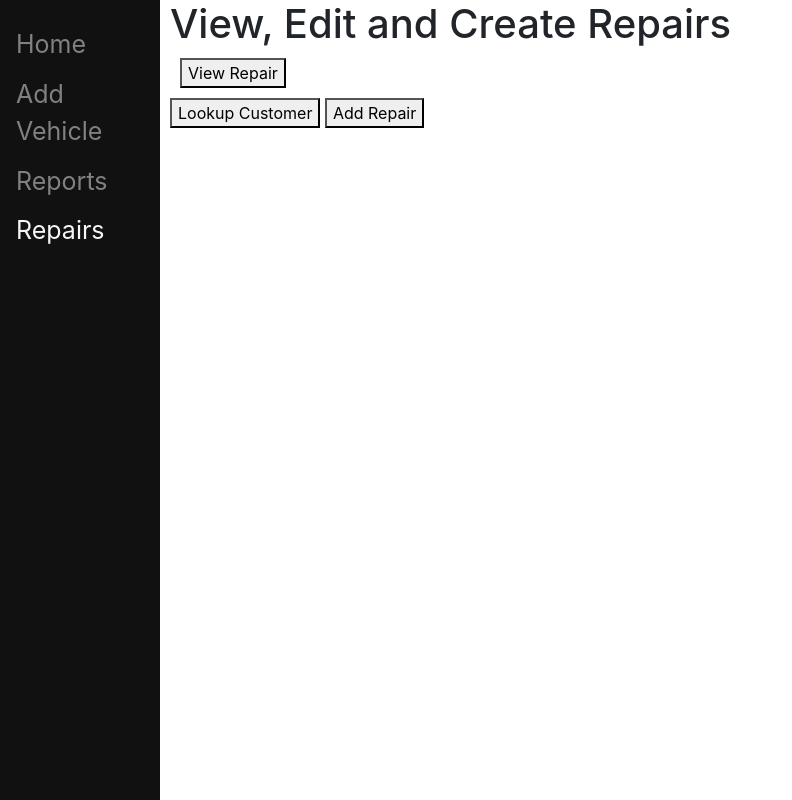
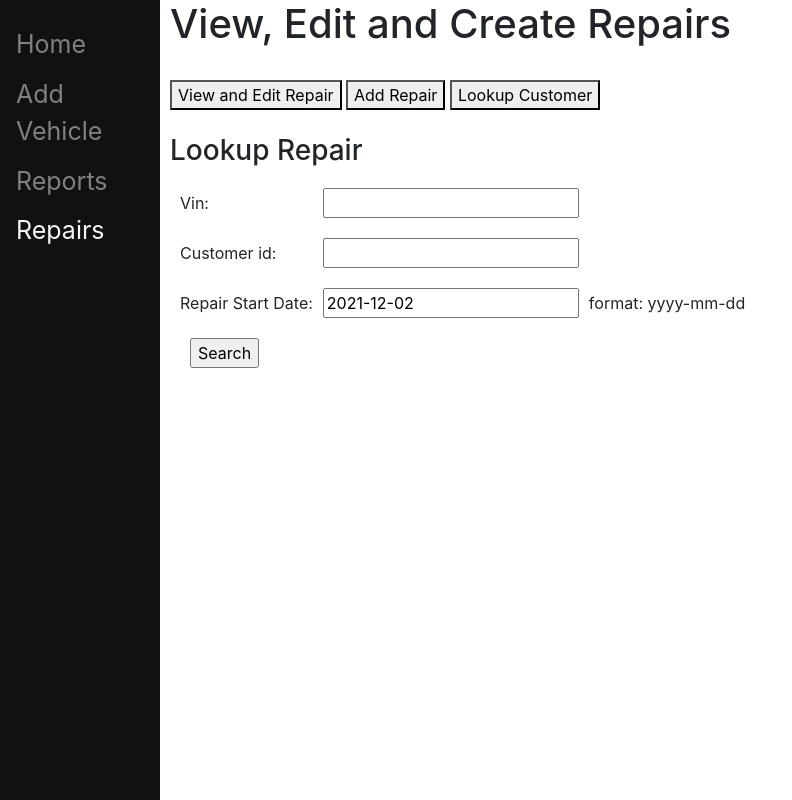
Before and after one commit to dennismdan/car_dealership_database_proj, a Django app: page /repairs/ in a window 1280 px wide. Shown: the whole page, without its empty margins (0-792 px from the left). Run offline with Django 3.2, Linux system fonts and the light colour scheme; some libraries are stand-ins or nearby versions.

Commit message:
partial implementation of repairs and parts

```diff
--- a/Phase_3/Jaunty2/main_app/forms.py
+++ b/Phase_3/Jaunty2/main_app/forms.py
@@ -9,7 +9,8 @@ from main_app.utils import (get_colors,
                             run_reports,
                             find_customer,
                             get_customer_id,
-                            run_query,check_if_instance_exists)
+                            run_query,check_if_instance_exists,
+                            is_repair_complete)
 
 from datetime import datetime, date, timedelta
 from pytz import timezone
@@ -105,7 +106,7 @@ def employee_lookup(username):
     else:
         return username
 
-def check_vin_esitance(vin):
+def check_vin_exsitance(vin):
 
     value_exists = check_if_instance_exists("Vehicle",["VIN"],[("VIN",vin)])
 
@@ -289,17 +290,6 @@ class AddVehicle(forms.Form):
     def clean_data(self):
         pass
 
-class AddRepair(forms.Form):
-  VIN = forms.CharField()
-  Customer_id = forms.CharField()
-  Start_date = forms.DateField()
-  Labor_charges = forms.CharField()
-  Total_cost = forms.CharField()
-  Description = forms.CharField()
-  Completion_date = forms.DateField()
-  Odometer_reading = forms.CharField()
-  Username = forms.CharField()
-
 class SellVehicle(forms.Form):
 
     def __init__(self,vin="None",invoice_price="none", *args, **kwargs):
@@ -339,7 +329,6 @@ class SellVehicle(forms.Form):
             required=True,
             validators=[date_check])
 
-
     def clean(self):
         cleaned_data = super().clean()
         if not cleaned_data.get('licence_nr') and not cleaned_data.get('TIN'):  # This will check for None or Empty
@@ -367,7 +356,7 @@ class AddVehicleForm(forms.Form):
    TODO: Vehicle type, manufacturer name, and model year, keyword is a drop down
    '''
 
-    VIN = forms.CharField(required=True,validators=[check_vin_esitance])
+    VIN = forms.CharField(required=True, validators=[check_vin_exsitance])
     year = forms.IntegerField(min_value=1920,
                                     max_value= date.today().year+1,
                                     label="Model Year",
@@ -477,12 +466,29 @@ class SelectVehicleTypeForm(forms.Form):
 
         return vehicle_type_selected
 
+class FindRepairForm(forms.Form):
+
+    VIN = forms.CharField(required=True)
+    Customer_id = forms.IntegerField(required=True)
+    Start_date = forms.DateField(
+        label = "Repair Start Date",
+        help_text="format: yyyy-mm-dd",
+        initial = datetime.now(timezone_est).date(),
+        required = True,
+    )
+
+    def extract_data(self):
+        data = self.data.dict()
+        data = {"VIN":data["VIN"],"Customer_id":data["Customer_id"],"Start_date":data["Start_date"]}
+        can_edit = not is_repair_complete(data)
+        return data, can_edit
+
 class AddPartForm(forms.Form):
     '''
-   TODO: right now color chices are hard coded
-   we want to retrieve these with a query pass as parameter
-   TODO: Vehicle type, manufacturer name, and model year, keyword is a drop down
-   '''
+    TODO: right now color chices are hard coded
+    we want to retrieve these with a query pass as parameter
+    TODO: Vehicle type, manufacturer name, and model year, keyword is a drop down
+    '''
 
     vehicle_type = os.getenv("VEHICLE_TYPE","Car")
     print(vehicle_type)
@@ -493,12 +499,27 @@ class AddPartForm(forms.Form):
     vehicle_type = forms.ChoiceField(choices=vehicle_choices,
                                                     label="Vehicle Type",
                                                     initial=initial_choice)
-
+    def clean(self):
+        cleaned_data = super().clean()
+        # TODO: Check if
+        if not cleaned_data.get('licence_nr') and not cleaned_data.get('TIN'):  # This will check for None or Empty
+            raise ValidationError({'licence_nr': 'One of licence_nr or TIN should have a value.'})
     def extract_data(self):
         data = self.data.dict()
         vehicle_type_selected = self.vehicle_choices[int(data['vehicle_type'])][1]
 
         return vehicle_type_selected
+
+class AddRepair(forms.Form):
+  VIN = forms.CharField()
+  Customer_id = forms.CharField()
+  Start_date = forms.DateField()
+  Labor_charges = forms.CharField()
+  Total_cost = forms.CharField()
+  Description = forms.CharField()
+  Completion_date = forms.DateField()
+  Odometer_reading = forms.CharField()
+  Username = forms.CharField()
 
 class AddRepairForm(forms.Form):
     '''
@@ -524,24 +545,60 @@ class AddRepairForm(forms.Form):
         return vehicle_type_selected
 
 class ViewEditRepairForm(forms.Form):
-    '''
-   TODO: right now color chices are hard coded
-   we want to retrieve these with a query pass as parameter
-   TODO: Vehicle type, manufacturer name, and model year, keyword is a drop down
-   '''
 
-    vehicle_type = os.getenv("VEHICLE_TYPE","Car")
-    print(vehicle_type)
-    vehicle_choices = [(0, "Car"), (1, "Convertible"), (2, "SUV"), (3, "Truck"), (4, "VanMinivan")]
+    def __init__(self,init_data,edit_allowed,add_repair, *args, **kwargs):
 
-    initial_choice = [car[0] for car in vehicle_choices if car[1] == "Car"][0]
+        super(SellVehicle, self).__init__(*args, **kwargs)
+        cols = ["VIN","Customer_id","Start_date","Labor_charges",
+                "Total_cost","Description","Completion_date","Odometer_reading","Username"]
 
-    vehicle_type = forms.ChoiceField(choices=vehicle_choices,
-                                                    label="Vehicle Type",
-                                                    initial=initial_choice)
+        if add_repair:
+            field_view_mode = {col:False for col in cols}
+        elif edit_allowed:
+            field_view_mode = {col:True for col in cols}
+            field_view_mode["Completion_date"] = False
+            field_view_mode["Total_cost"] = False
+        else:
+            field_view_mode = {col:True for col in cols}
+
+        self.fields["VIN"] = forms.CharField(initial=init_data["VIN"],
+                                             validators=[check_vin_exsitance],
+                                            disabled=field_view_mode["VIN"])
+        self.fields["Customer_id"] = forms.IntegerField(initial=init_data["Customer_id"],
+                                                         disabled=field_view_mode["Customer_id"])
+        self.fields["Start_date"] = forms.DateField(initial=init_data["Start_date"],
+                                                    disabled=field_view_mode["Start_date"])
+        self.fields["Labor_charges"] = forms.CharField(initial=init_data["Labor_charges"],
+                                                        disabled=field_view_mode["Labor_charges"])
+        self.fields["Total_cost"] = forms.CharField(initial=init_data["Total_cost"],
+                                                     disabled=field_view_mode["Total_cost"],
+                                                     required=False)
+        self.fields["Description"] = forms.CharField(initial=init_data["Description"],
+                                                    disabled=field_view_mode["Description"])
+        self.fields["Completion_date"] = forms.DateField(initial=init_data["Completion_date"],
+                                                          disabled=field_view_mode["Completion_date"],
+                                                          required=False)
+        self.fields["Odometer_reading"] = forms.CharField(initial=init_data["Odometer_reading"],
+                                                        disabled=field_view_mode["Odometer_reading"])
+        self.fields["Username"] = forms.CharField(initial=init_data["Username"],
+                                                disabled=field_view_mode["Username"])
+
+    def clean(self):
+        cleaned_data = super().clean()
+        if not cleaned_data.get('licence_nr') and not cleaned_data.get('TIN'):  # This will check for None or Empty
+            raise ValidationError({'licence_nr': 'One of licence_nr or TIN should have a value.'})
 
     def extract_data(self):
         data = self.data.dict()
-        vehicle_type_selected = self.vehicle_choices[int(data['vehicle_type'])][1]
 
-        return vehicle_type_selected
+        if len(data["licence_nr"])>0:
+            id = get_customer_id(data["licence_nr"], "licence_nr")
+            print("person id is used",id)
+
+        else:
+            id = get_customer_id(data["TIN"], "TIN")
+            print("business id is used",id)
+
+        row = (data["VIN"],data["sales_person_username"],id,data["sales_price"],data["sales_date"])
+
+        return row
--- a/Phase_3/Jaunty2/main_app/templates/mainlanding/repairs.html
+++ b/Phase_3/Jaunty2/main_app/templates/mainlanding/repairs.html
@@ -19,12 +19,51 @@
 
 {% block content %}
 <h1> View, Edit and Create Repairs </h1>
-<form name = "search_vehicle_form" action = "{% url 'repairs' %}" method = "POST" >
-    {% csrf_token %}
-    <button type="submit">View Repair</button>
+<br>
+<button type="submit" onclick="location.href='{% url 'repairs' %}'" name='repairs'>View and Edit Repair</button>
+<button type="submit" onclick="location.href='{% url 'add_repair' %}'" name='add_repair'>Add Repair</button>
+<button type="submit" onclick="location.href='{% url 'lookup_customer' %}'" name='lookup_customer'>Lookup Customer</button>
+<!--view_type: find_repair (no fields or no repairs),
+               view_repair (only view no edit - repair is closed),
+               edit_repair (any time there are results),
+               add_repair (when adding new repair)
+                -->
+    {% if view_type == "find_repair" %}
+        <br>
+        <br>
+        <h3> Lookup Repair </h3>
 
-</form>
+        <form name = "repairs" action = "{% url 'repairs' %} " method = "POST" >{% csrf_token %}
+             {{ form.as_p }}
+            <input type="submit"  value="Search">
+        </form>
 
-<button type="submit" onclick="location.href='{% url 'lookup_customer' %}'" name='lookup_customer'>Lookup Customer</button>
-<button type="submit" onclick="location.href='{% url 'add_repair' %}'" name='add_repair'>Add Repair</button>
+    {% elif view_type == "view_repair" %}
+        <h3> View Repair </h3>
+
+        <form name = "edit_repair" action = "{% url 'edit_repair' %} " method = "POST" >{% csrf_token %}
+            {% if view_type == "edit_repair" %}
+                {{ form.edit_repair.as_p }}
+                <input type="submit"  value="Update Report">
+            {% else %}
+                {{ form.as_p }}
+            {% endif %}
+        </form>
+
+        {% if view_type == "edit_repair" %}
+            <h3> Add Part to Current Repair</h3>
+            <form name = "add_part" action = "{% url 'add_part' %} " method = "POST" >{% csrf_token %}
+                 {{ form.add_part.as_p }}
+                <input type="submit"  value="Add Part">
+            </form>
+        {% endif %}
+
+    {% elif view_type == "add_repair" %}
+        <h3> Add Repair </h3>
+        <form name = "add_repair" action = "{% url 'add_repair' %} " method = "POST" >{% csrf_token %}
+             {{ form.as_p }}
+            <input type="submit"  value="Add Repair">
+        </form>
+    {% endif %}
+
 {% endblock %}
--- a/Phase_3/Jaunty2/main_app/urls.py
+++ b/Phase_3/Jaunty2/main_app/urls.py
@@ -20,12 +20,11 @@ urlpatterns = [
     path('individual/', views.update_add_customer, name="individual"),
     path('business/', views.update_add_customer, name="business"),
     path('vehicle_details/<str:vin>/', views.vehicle_details, name="vehicle_details"),
-    path('add_repair/', views.add_repair, name="add_repair"),
     path('sell_vehicle/<str:vin>/', views.sell_vehicle, name="sell_vehicle"),
     path('update_vehicle_type/', views.update_vehicle_type, name="update_vehicle_type"),
+    path('add_vehicle/', views.add_vehicle, name="add_vehicle"),
     path('repairs/', views.repairs, name="repairs"),
-    path('add_vehicle/', views.add_vehicle, name="add_vehicle"),
     path('add_repair/', views.add_repair, name="add_repair"),
-    path('update_repair/', views.update_repair, name="update_repair"),
+    path('edit_repair/', views.edit_repair, name="edit_repair"),
     path('add_part/', views.add_part, name="add_part")
 ]
--- a/Phase_3/Jaunty2/main_app/views.py
+++ b/Phase_3/Jaunty2/main_app/views.py
@@ -10,7 +10,11 @@ from .forms import (LoginForm,
                     AddCustomer,
                     SellVehicle,
                     AddVehicleForm,
-                    SelectVehicleTypeForm)
+                    SelectVehicleTypeForm,
+                    FindRepairForm,
+                    AddPartForm,
+                    AddRepairForm,
+                    ViewEditRepairForm)
 from .forms import AddRepair
 from .utils import run_query, get_search_vehicle_query, run_reports,insert_row
 from .utils import (run_query,
@@ -407,14 +411,49 @@ def update_vehicle_type(request):
                   }
                   )
 
-
 def repairs(request):
     print("repairs")
+    # Return lookup repair form
+    # Return part form part fields
+    # allow form fields to be edited
+    # also return add part form
+    # view_type: find_repair(no fields or no repairs),
+    #            view_repair(only view no edit - repair is closed),
+    #            edit_repair(any time there are results),
+    #            add_repair(when adding new repair)
+    #form = {edit_repair:form, add_part:form}
+
+    form = FindRepairForm()
+    view_type = "find_repair"
+
+    if request.method == 'POST':
+        repair_form = FindRepairForm(data=request.POST)
+        if repair_form.is_valid():
+            data,edit_allowed = repair_form.extract_data()
+            repair_form = ViewEditRepairForm(data,edit_allowed)
+
+            if edit_allowed:
+                view_type = "edit_repair"
+                part_form = AddPartForm()
+                form = {edit_repair: repair_form, add_part: part_form}
+            else:
+                view_type = "view_repair"
+                form = repair_form
+
+
     return render(request,
                   'mainlanding/repairs.html',
-                  {'user':os.environ["USER_ROLE"]})
+                  {'user':os.environ["USER_ROLE"],
+                   "form":form,
+                   "view_type":view_type,
+                   })
 
 def add_repair(request):
+    # Return add repair form with add button
+    # view_type: view_repair (no fields or no repairs),
+    #            edit_repair (any time there are results),
+    #            add_repair (when adding new repair)
+    #
     data = None
     header = None
     if request.method == 'POST':
@@ -444,7 +483,16 @@ def add_repair(request):
                   'user':os.environ["USER_ROLE"],
                    'header': header})
 
-def update_repair(request):
+def edit_repair(request):
+    # Return part form part fields
+    # allow form fields to be edited
+    # also return add part form
+    # view_type: find_repair(no fields or no repairs),
+    #            view_repair(only view no edit - repair is closed),
+    #            edit_repair(any time there are results),
+    #            add_repair(when adding new repair)
+    #form = {edit_repair:form, add_part:form}
+
     data = None
     header = None
     if request.method == 'POST':
@@ -475,6 +523,15 @@ def update_repair(request):
                    'header': header})
 
 def add_part(request):
+    # triggered by add part button
+    # returns same forms as before but with status for add parts
+    # Return lookup repair form
+    # view_type: find_repair(no fields or no repairs),
+    #            view_repair(only view no edit - repair is closed),
+    #            edit_repair(any time there are results),
+    #            add_repair(when adding new repair)
+    #form = {edit_repair:form, add_part:form}
+    #
     data = None
     header = None
     if request.method == 'POST':
```
Also changed, not shown: Phase_3/Jaunty2/main_app/tests/test.py (+62 -1 lines), Phase_3/Jaunty2/main_app/utils.py (+31 -0 lines).
